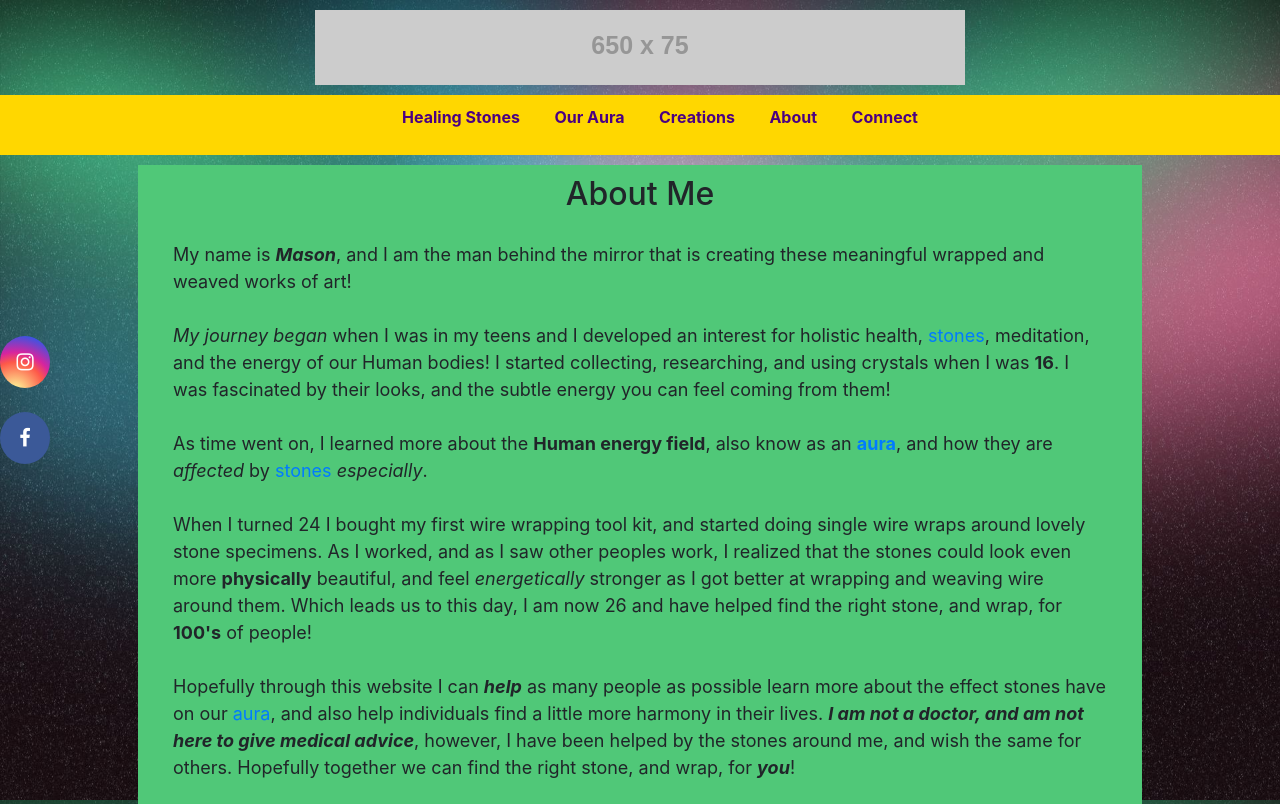
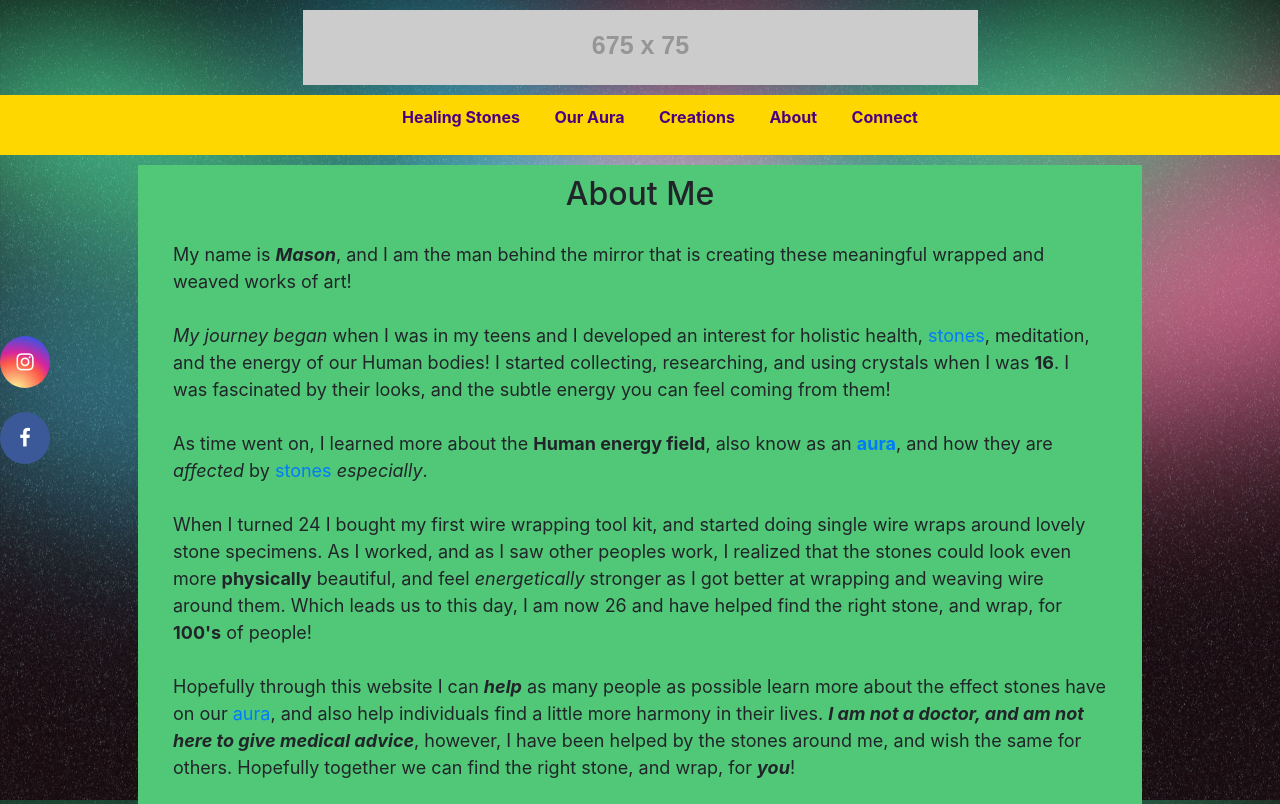
Before and after one commit to seibemas/SolStonez, a plain HTML site: page about.html in a window 1280 px wide. Shown: the top 804 px of the page. Drawn offline with nearby package versions, Linux system fonts and the light colour scheme; placeholder pictures from the web are drawn by us.

Commit message:
change logo width

```diff
--- a/about.html
+++ b/about.html
@@ -13,7 +13,7 @@
 		<div class="col-12 col-sm-12 col-md-12 col-lg-12 px-0">
 			<header id="mainHeader">
 				<div class="contentWrap">
-					<a href="index.html"><img class="topLogo" src="https://via.placeholder.com/650x75"/></a>
+					<a href="index.html"><img class="topLogo" src="https://via.placeholder.com/675x75"/></a>
 				</div>
 			</header>
 
```
